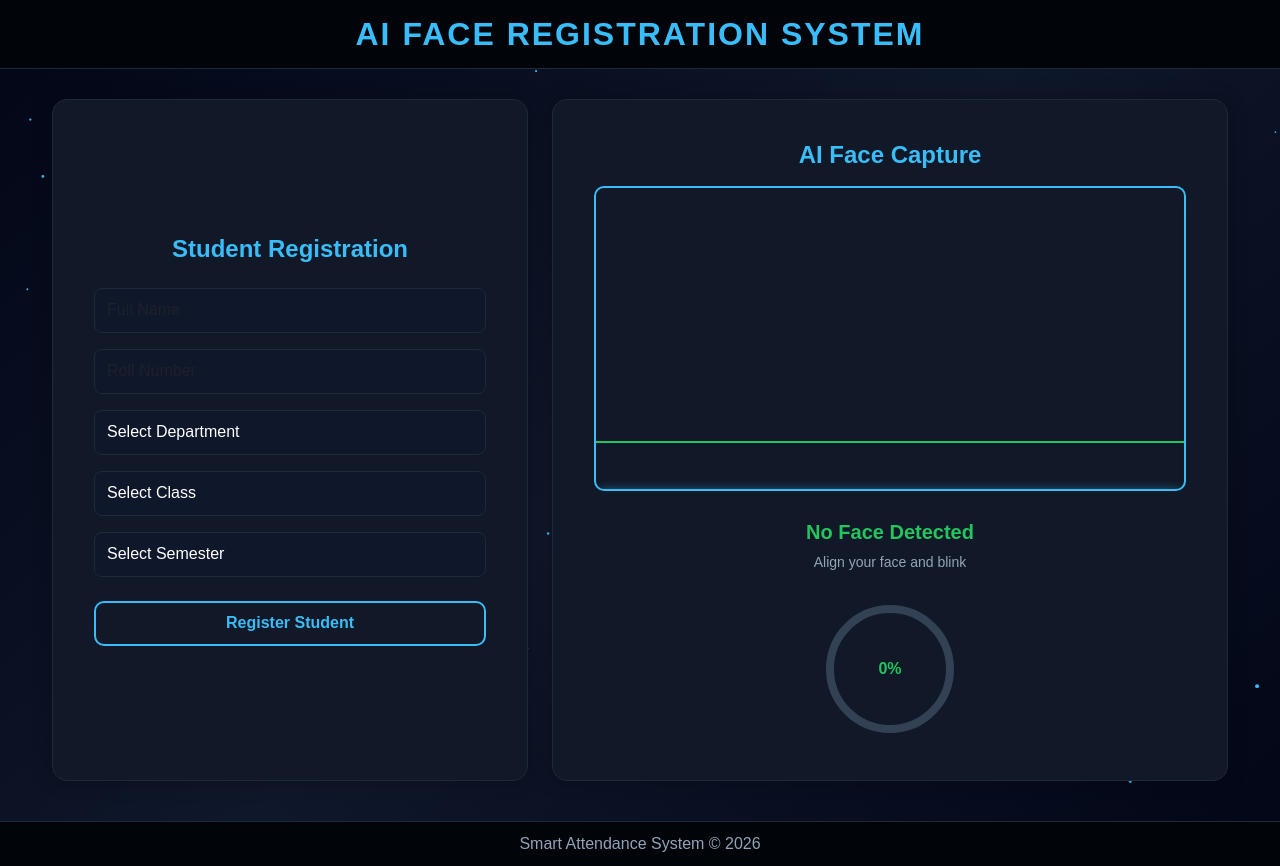
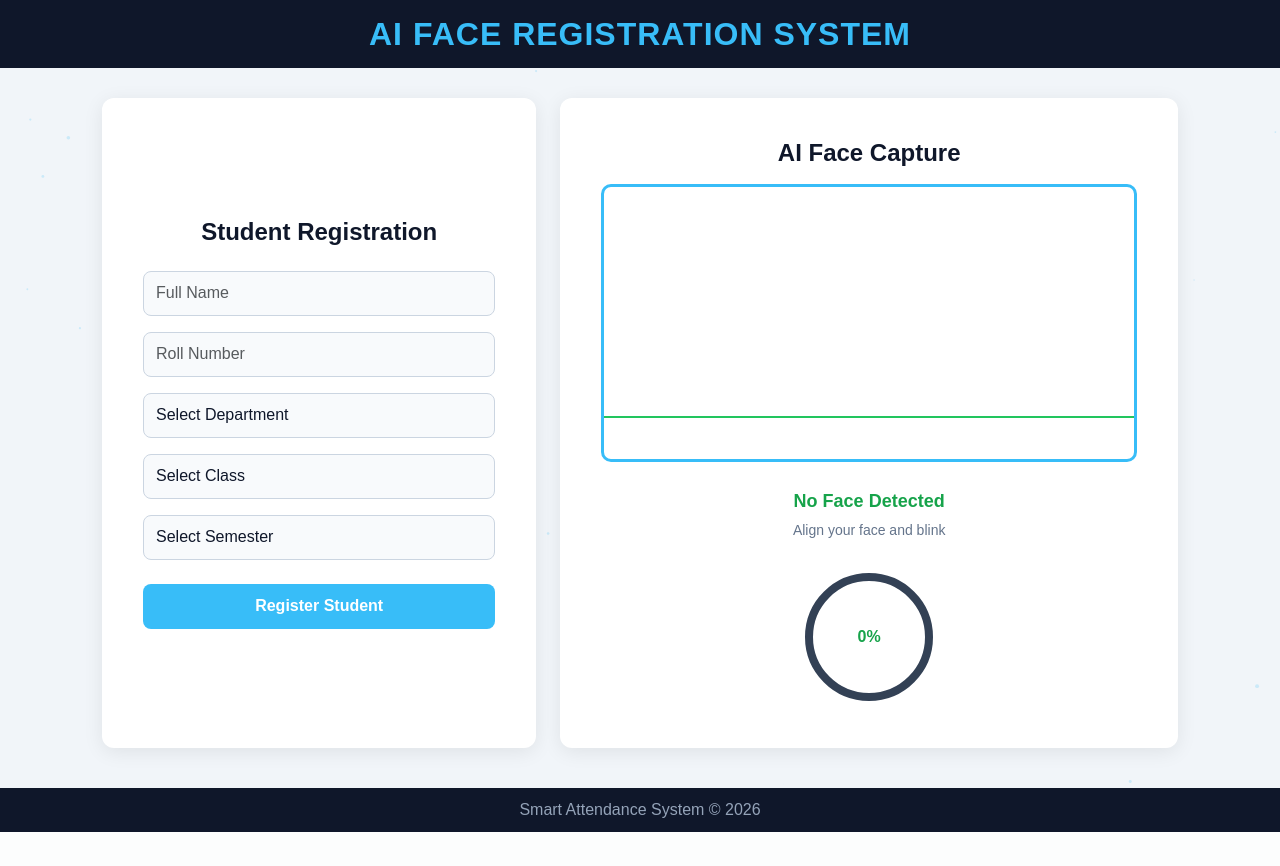
Before and after one commit to yashsb-07/Smart-Attendance-System, a Flask app: page /register_student in a window 1280 px wide. After the commit the page ends 832 px from the top, so only its background shows below. Run offline with Flask 3, Linux system fonts and the light colour scheme; a map, chart or similar area stays blank; some libraries are stand-ins or nearby versions.

Commit message:
Refactor register student page UI to clean professional dashboard design

```diff
--- a/static/css/register_student.css
+++ b/static/css/register_student.css
@@ -3,18 +3,12 @@ body {
     margin: 0;
     padding: 0;
     font-family: 'Poppins', sans-serif;
-    background: linear-gradient(135deg, #020617, #0f172a, #020617);
-    color: #e2e8f0;
+    background: #f1f5f9;
+    color: #1e293b;
     min-height: 100vh;
-    animation: fadeIn 0.8s ease-in;
 }
 
-@keyframes fadeIn {
-    from { opacity: 0; }
-    to { opacity: 1; }
-}
-
-/* Particle Background */
+/* Particle Background (very light) */
 #particles {
     position: fixed;
     width: 100%;
@@ -22,94 +16,84 @@ body {
     z-index: -1;
     top: 0;
     left: 0;
+    opacity: 0.2;
 }
 
 /* Header */
 .header {
-    background: #010409;
+    background: #0f172a;
     padding: 15px;
     text-align: center;
-    border-bottom: 1px solid #1e293b;
 }
 
 .header h2 {
     margin: 0;
     color: #38bdf8;
-    letter-spacing: 2px;
+    letter-spacing: 1px;
     font-weight: 600;
 }
 
 /* Footer */
 .footer {
-    background: #010409;
+    background: #0f172a;
     color: #94a3b8;
     text-align: center;
     padding: 10px;
     margin-top: 40px;
-    border-top: 1px solid #1e293b;
 }
 
 /* Main Container */
 .main-container {
     margin-top: 30px;
-    max-width: 1200px;
+    max-width: 1100px;
 }
 
 /* Cards */
 .form-card, .camera-card {
-    background: #111827;
-    border: 1px solid #1f2937;
-    border-radius: 15px;
+    background: #ffffff;
+    border-radius: 12px;
     padding: 25px;
-    box-shadow: 0 0 20px rgba(0,0,0,0.3);
+    box-shadow: 0 4px 20px rgba(0,0,0,0.08);
     min-height: 520px;
-}
-
-/* Card hover effect */
-.form-card:hover, .camera-card:hover {
-    border-color: #38bdf8;
-    box-shadow: 0 0 25px rgba(56,189,248,0.15);
-    transition: 0.3s;
+    border: none;
 }
 
 /* Card Titles */
 .card-title {
-    color: #38bdf8;
+    color: #0f172a;
     font-weight: 600;
 }
 
 /* Inputs */
 .form-control {
-    background: #0f172a;
-    border: 1px solid #1f2937;
-    color: white;
+    background: #f8fafc;
+    border: 1px solid #cbd5e1;
+    color: #0f172a;
     height: 45px;
     border-radius: 8px;
 }
 
 .form-control:focus {
-    background: #0f172a;
+    background: #ffffff;
     border-color: #38bdf8;
-    box-shadow: none;
-    color: white;
+    box-shadow: 0 0 0 2px rgba(56,189,248,0.2);
+    color: #0f172a;
 }
 
 /* Button */
 .register-btn {
-    background: transparent;
-    border: 2px solid #38bdf8;
-    color: #38bdf8;
+    background: #38bdf8;
+    border: none;
+    color: white;
     height: 45px;
     font-size: 16px;
-    border-radius: 10px;
+    border-radius: 8px;
     transition: 0.3s;
     font-weight: 600;
 }
 
 .register-btn:hover {
-    background: #38bdf8;
-    color: black;
-    box-shadow: 0 0 15px #38bdf8;
+    background: #0ea5e9;
 }
 
 /* Camera Box */
@@ -117,7 +101,7 @@ body {
     position: relative;
     border-radius: 10px;
     overflow: hidden;
-    border: 2px solid #38bdf8;
+    border: 3px solid #38bdf8;
     width: 100%;
     max-width: 640px;
 }
@@ -154,14 +138,7 @@ body {
     width: 100%;
     height: 100%;
     border-radius: 10px;
-    border: 1px solid rgba(56,189,248,0.5);
-    animation: radarScan 3s linear infinite;
-}
-
-@keyframes radarScan {
-    0% { box-shadow: 0 0 0px rgba(56,189,248,0.3); }
-    50% { box-shadow: 0 0 25px rgba(56,189,248,0.6); }
-    100% { box-shadow: 0 0 0px rgba(56,189,248,0.3); }
+    border: 2px solid rgba(56,189,248,0.3);
 }
 
 /* Status Box */
@@ -172,14 +149,14 @@ body {
 
 .face-status {
     font-weight: bold;
-    font-size: 20px;
-    color: #22c55e;
+    font-size: 18px;
+    color: #16a34a;
     margin-bottom: 5px;
 }
 
 .instruction-text {
     font-size: 14px;
-    color: #94a3b8;
+    color: #64748b;
 }
 
 /* Progress Ring */
@@ -196,13 +173,13 @@ body {
     left: 50%;
     transform: translate(-50%, -50%);
     font-weight: bold;
-    color: #22c55e;
+    color: #16a34a;
 }
 
 /* Messages */
 .success-message {
-    background: #052e16;
-    color: #22c55e;
+    background: #dcfce7;
+    color: #166534;
     padding: 10px;
     border-radius: 8px;
     text-align: center;
@@ -210,8 +187,8 @@ body {
 }
 
 .error-message {
-    background: #450a0a;
-    color: #ef4444;
+    background: #fee2e2;
+    color: #991b1b;
     padding: 10px;
     border-radius: 8px;
     text-align: center;
@@ -220,7 +197,7 @@ body {
 
 /* Loader */
 .loader {
-    border: 5px solid #1e293b;
+    border: 5px solid #e2e8f0;
     border-top: 5px solid #38bdf8;
     border-radius: 50%;
     width: 40px;
@@ -242,14 +219,14 @@ body {
     left: 0;
     width: 100%;
     height: 100%;
-    background: rgba(2,6,23,0.9);
+    background: rgba(15,23,42,0.8);
     display: flex;
     justify-content: center;
     align-items: center;
 }
 
 .success-box {
-    background: #1e293b;
+    background: white;
     padding: 40px;
     border-radius: 15px;
     text-align: center;
```
